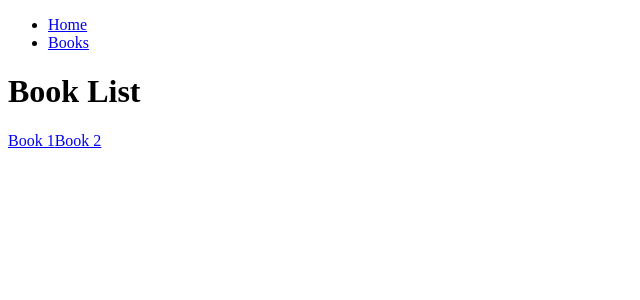
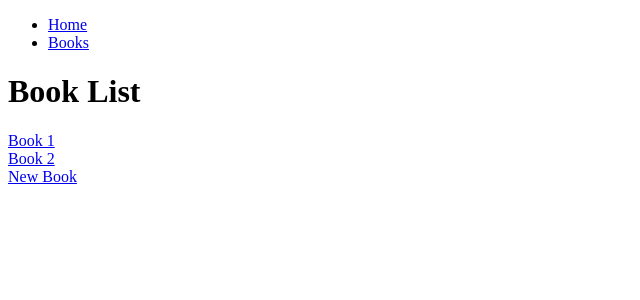
Before and after one commit to kasiakor/react-router-v6, a React (Vite) app: page /books in a window 1280 px wide. Shown: the top 300 px of the page, without its empty margins (0-640 px from the left). Built offline with nearby package versions, Linux system fonts and the light colour scheme.

Commit message:
add path to new book

```diff
--- a/src/App.jsx
+++ b/src/App.jsx
@@ -2,6 +2,7 @@
 import Home from "./Home";
 import BookList from "./BookList";
 import Book from "./Book";
+import NewBook from "./NewBook";
 
 function App() {
   return (
@@ -20,6 +21,7 @@
         <Route path="/" element={<Home />}></Route>
         <Route path="/books" element={<BookList />}></Route>
         <Route path="/books/:id" element={<Book />}></Route>
+        <Route path="/books/new" element={<NewBook />}></Route>
       </Routes>
     </>
   );
--- a/src/BookList.jsx
+++ b/src/BookList.jsx
@@ -5,7 +5,10 @@
     <>
       <h1>Book List</h1>
       <Link to="/books/1">Book 1</Link>
+      <br />
       <Link to="/books/2">Book 2</Link>
+      <br />
+      <Link to="/books/new">New Book</Link>
     </>
   );
 };
```
